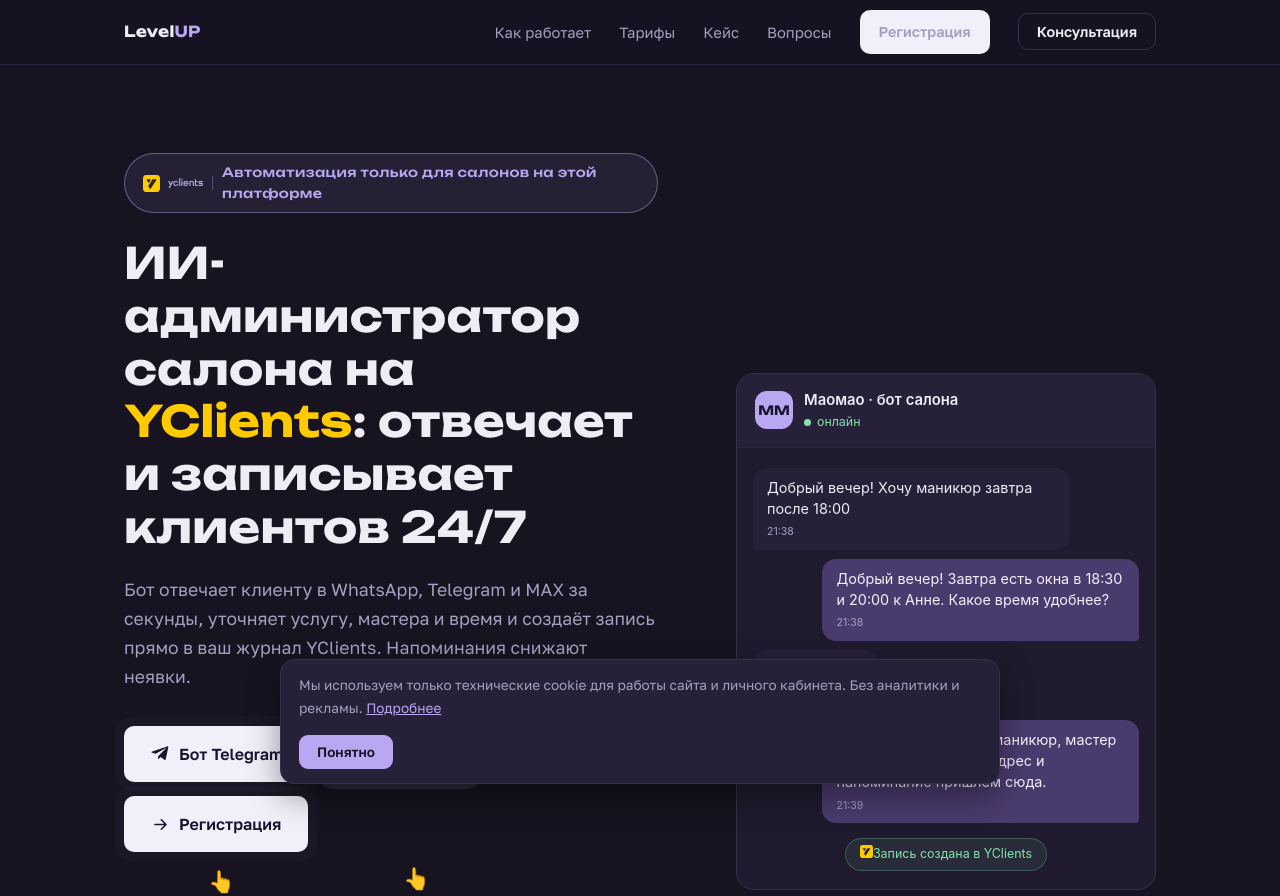
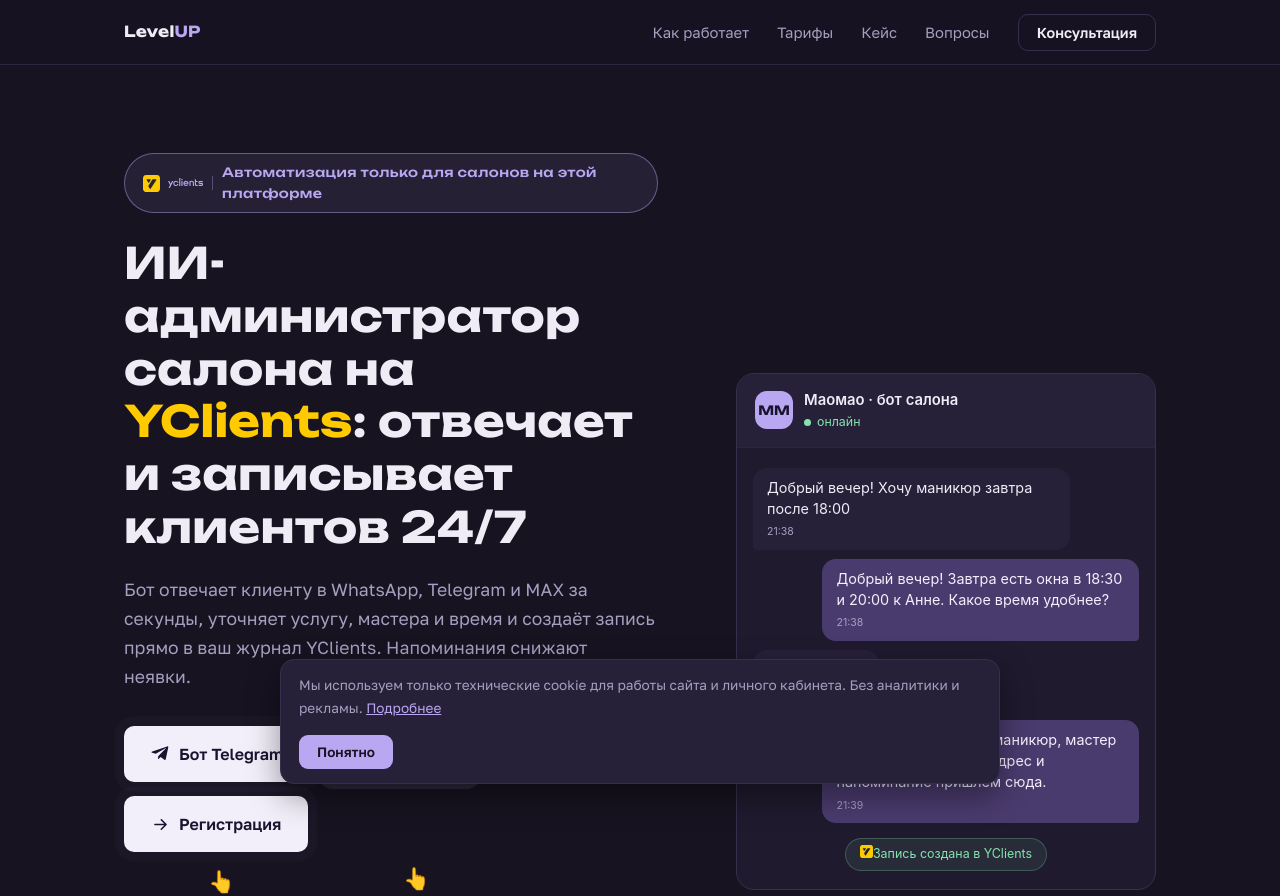
Before and after one commit to Kurgaevm/levelup-site, a plain HTML site: page index.html in a window 1280 px wide. Shown: the top 896 px of the page. Drawn offline with Linux system fonts and the light colour scheme.

Commit message:
Убрана «Регистрация» из шапки, мобильного меню и финального CTA — рядом с «Консультацией» остаётся одна кнопка; в hero регистрация с ботами сохранена; «Консультация» в шапке теперь видна и на мобильных

```diff
--- a/index.html
+++ b/index.html
@@ -70,7 +70,6 @@ nav .links a.btn:hover{color:var(--btn-text)}
 .mmenu button.btn{border-bottom:none;margin:2px 0 4px;color:var(--text)}
 @media(max-width:760px){
   nav .links a:not(.nav-cta){display:none}
-  nav .links .ghost-cta{display:none}
   .burger{display:block}
 }
 
@@ -355,8 +354,7 @@ footer b{color:var(--text);font-weight:600}
       <a href="#price">Тарифы</a>
       <a href="#case">Кейс</a>
       <a href="#faq">Вопросы</a>
-      <a class="btn btn-primary nav-cta" style="padding:9px 18px;font-size:.9rem" href="/reg">Регистрация</a>
-      <button class="btn btn-ghost nav-cta ghost-cta" style="padding:9px 18px;font-size:.9rem" type="button" data-consult>Консультация</button>
+      <button class="btn btn-ghost nav-cta" style="padding:9px 18px;font-size:.9rem" type="button" data-consult>Консультация</button>
     </div>
     <button class="burger" id="burger" type="button" aria-label="Открыть меню" aria-expanded="false" aria-controls="mmenu">
       <span></span><span></span><span></span>
@@ -368,7 +366,6 @@ footer b{color:var(--text);font-weight:600}
   <a href="#price">Тарифы</a>
   <a href="#case">Кейс</a>
   <a href="#faq">Вопросы</a>
-  <a class="btn btn-primary" href="/reg">Регистрация</a>
   <button class="btn btn-ghost" type="button" data-consult>Консультация</button>
 </div>
 
@@ -669,10 +666,6 @@ footer b{color:var(--text);font-weight:600}
         <svg class="ic" viewBox="0 0 24 24" fill="none" stroke="currentColor" stroke-width="1.8"><path d="M4 6h16v11H8l-4 3.5V6z" stroke-linejoin="round"/><path d="M8 10.5h8M8 13.5h5" stroke-linecap="round"/></svg>
         MAX
       </a>
-      <a class="btn btn-primary" href="/reg">
-        <svg class="ic" viewBox="0 0 24 24" fill="none" stroke="currentColor" stroke-width="2"><path d="M5 12h14M13 6l6 6-6 6" stroke-linecap="round" stroke-linejoin="round"/></svg>
-        Регистрация
-      </a>
     </div>
     <div class="cta-fingers" aria-hidden="true"><span>👆</span><span>👆</span></div>
     <p class="cta-callout">Консультация по продукту <em>24/7</em></p>
```
